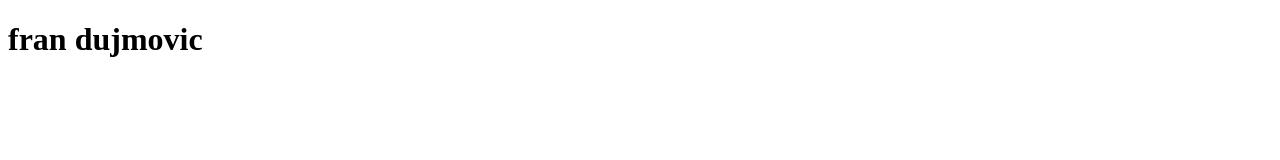
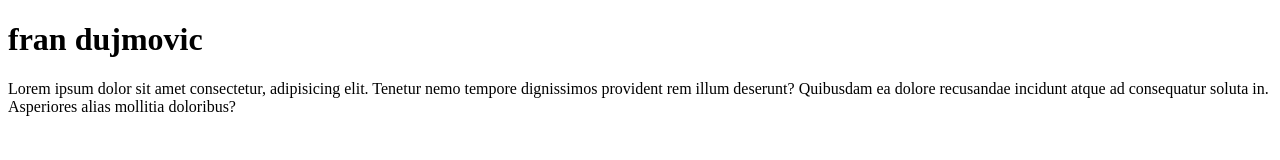
Before and after one commit to fdujm/fran-projekt, a plain HTML site: page index.html in a window 1280 px wide. Drawn offline with Linux system fonts and the light colour scheme.

Commit message:
dodan pargraf

```diff
--- a/index.html
+++ b/index.html
@@ -7,5 +7,6 @@
 </head>
 <body>
     <h1>fran dujmovic</h1>
+    <p>Lorem ipsum dolor sit amet consectetur, adipisicing elit. Tenetur nemo tempore dignissimos provident rem illum deserunt? Quibusdam ea dolore recusandae incidunt atque ad consequatur soluta in. Asperiores alias mollitia doloribus? </p>
 </body>
 </html>
```
